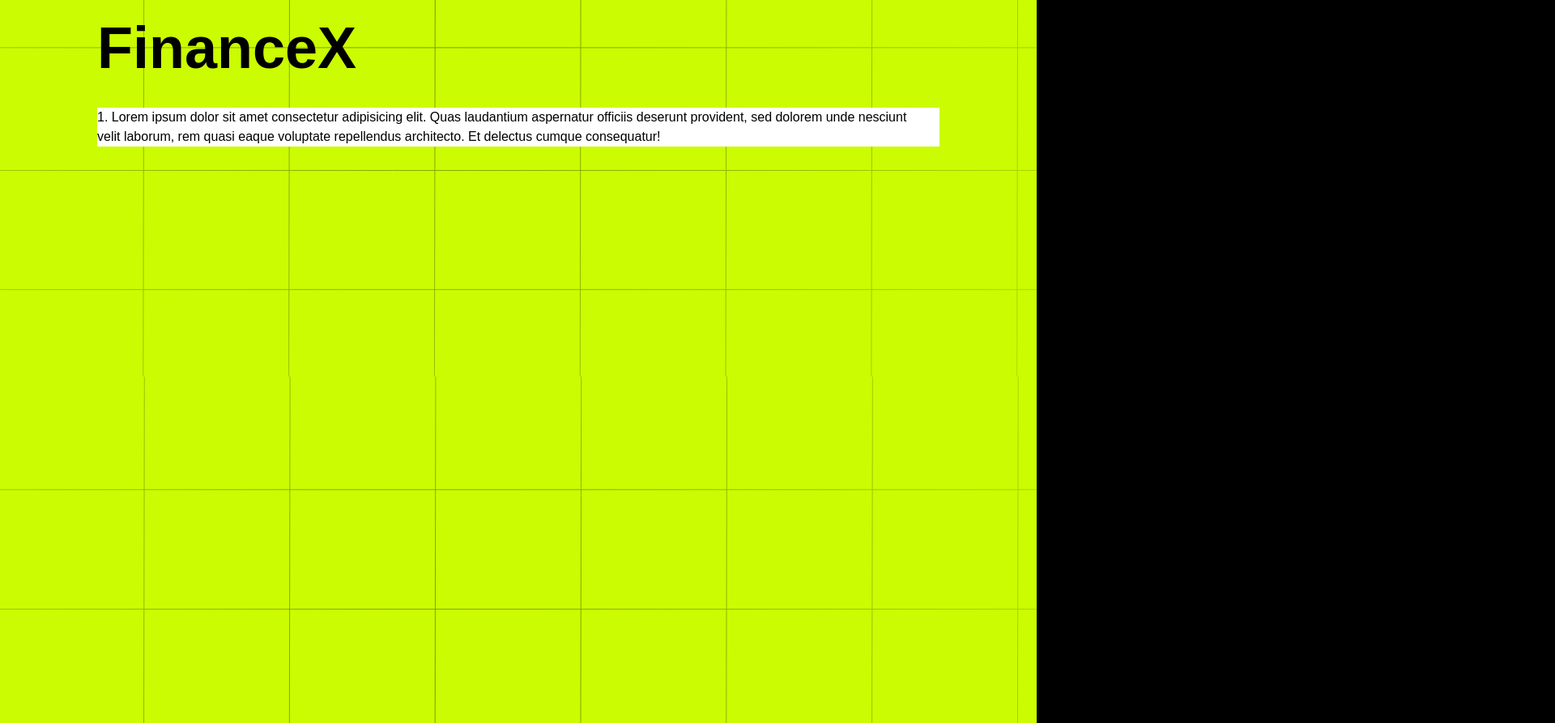
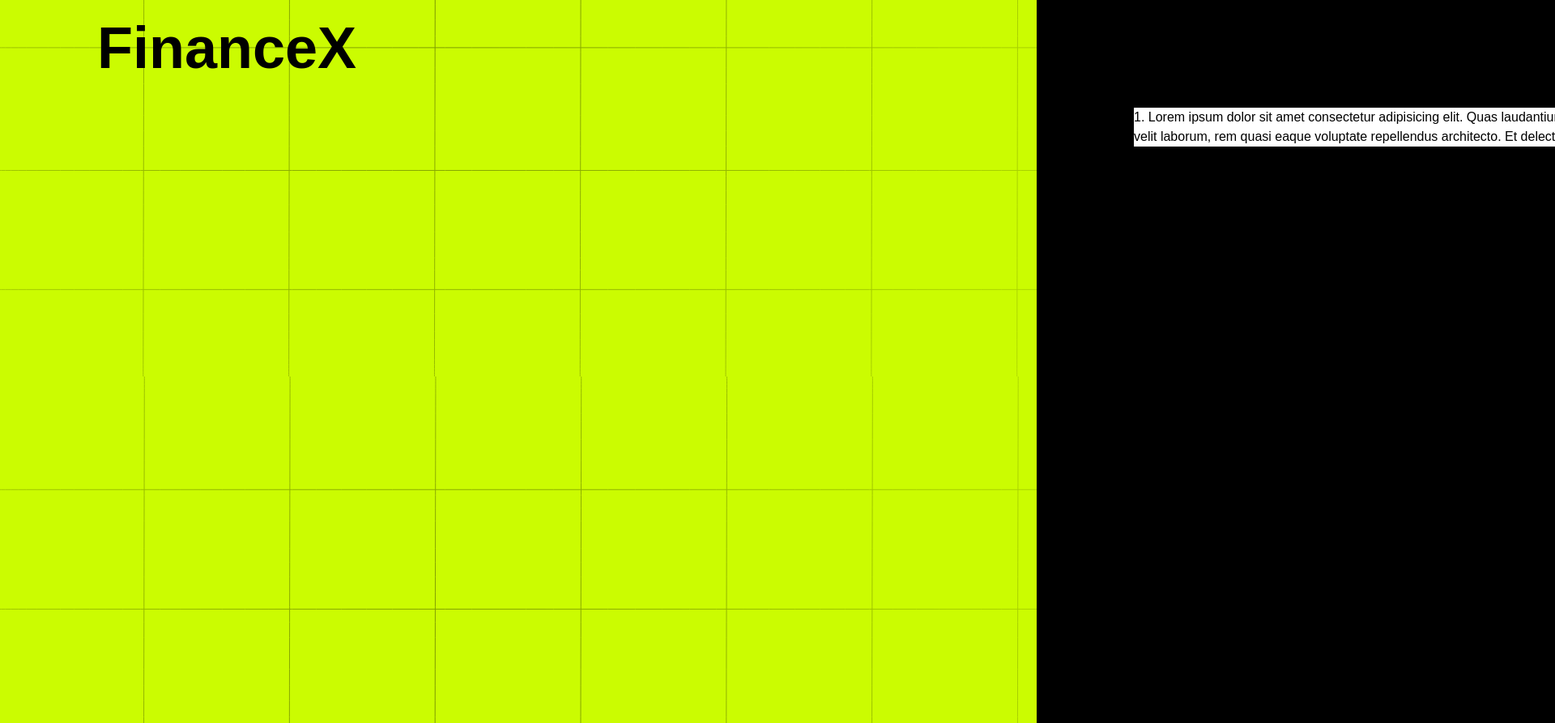
Before and after one commit to shakib-mia/FinanceX, a website with bundled scripts: page public/index.html in a window 1280 px wide. Shown: the part 4540-5433 px from the top of the page at 81% size, 1920 px wide, since content can reach past the window. Built offline with nearby package versions, Linux system fonts and the light colour scheme; files whose address does not match are found by name.

Commit message:
spelling fixed

```diff
--- a/style.css
+++ b/style.css
@@ -34,7 +34,7 @@ body {
 }
 
 #carousel-container {
-  trnasform: trnaslateX(100vw);
+  transform: translateX(100vw);
 }
 
 #phone-navbar {
```
